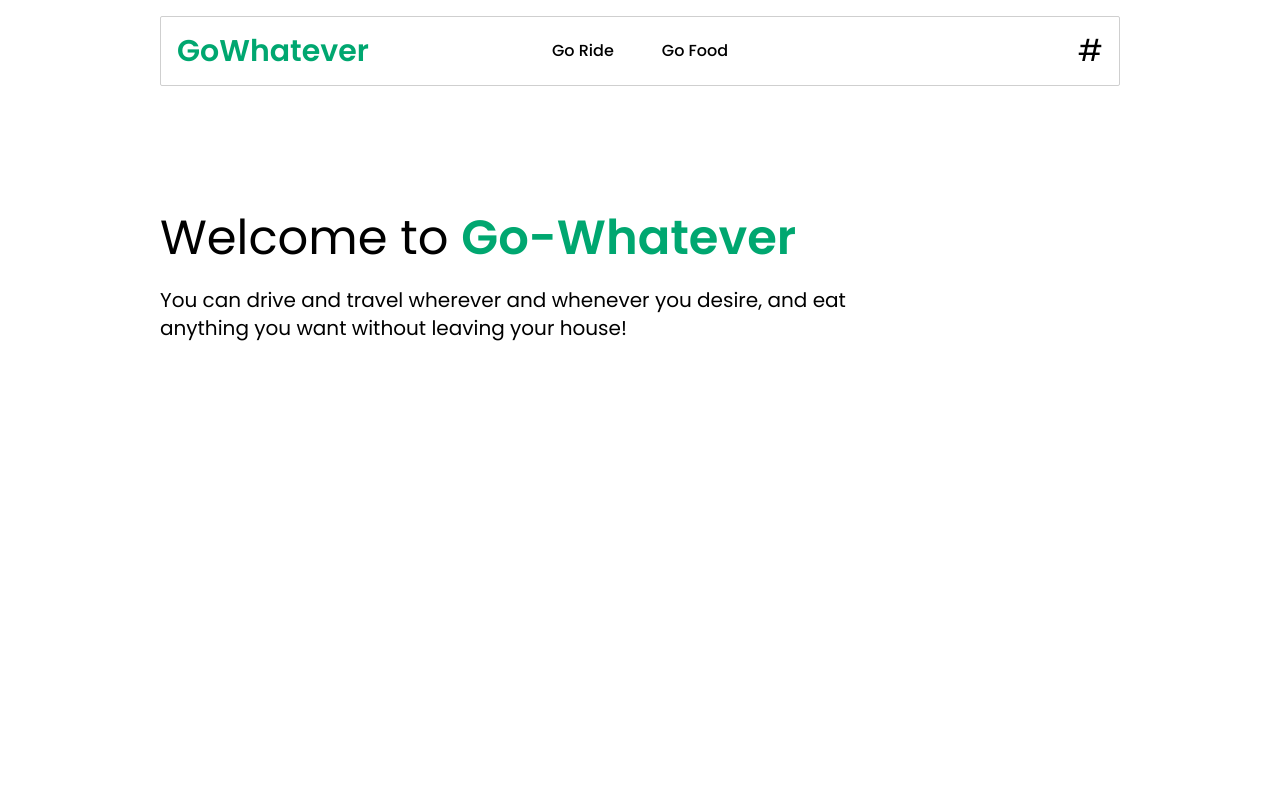
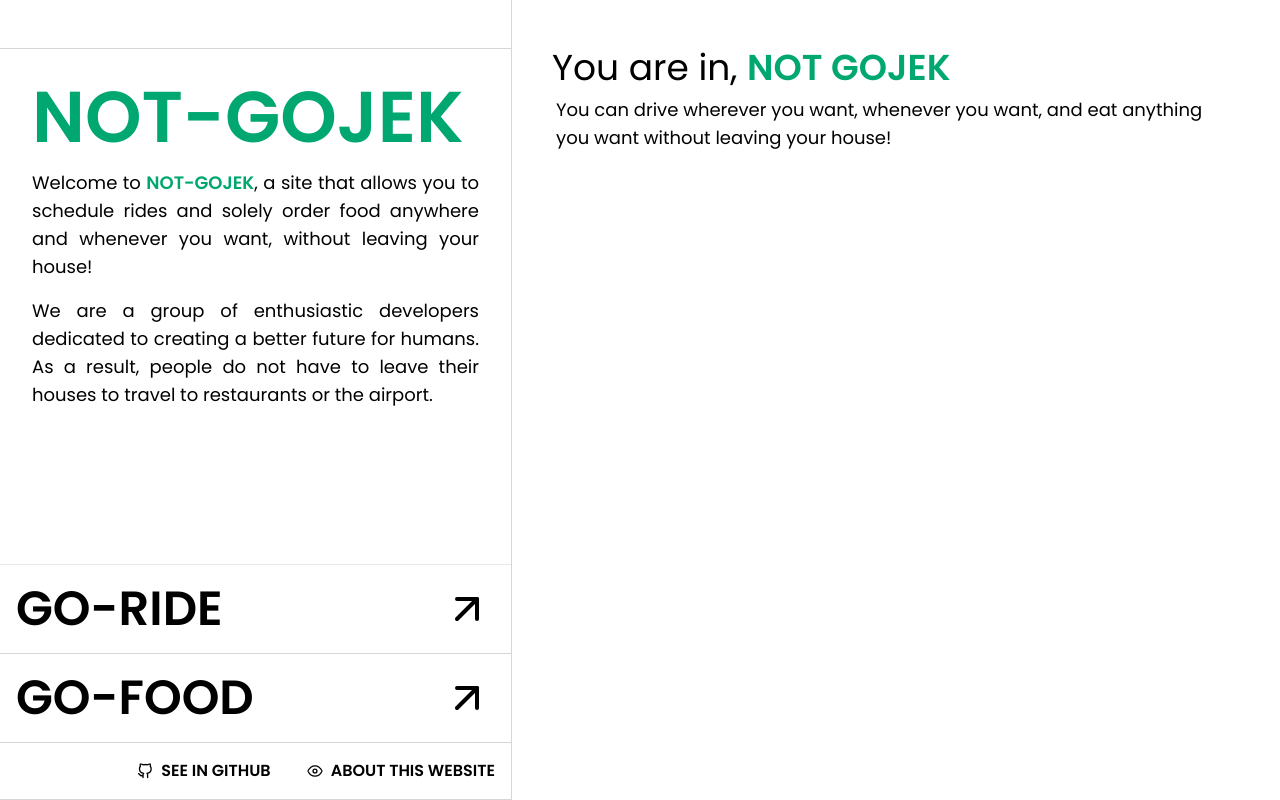
Before and after one commit to davaed/project-uts, a Next.js app: page / in a window 1280 px wide. Built offline with nearby package versions, Linux system fonts and the light colour scheme.

Commit message:
:bookmark: new design for website

```diff
--- a/components/Map.js
+++ b/components/Map.js
@@ -176,7 +176,7 @@ export default function TMap({
   }, [])
 
   return !loading ? (
-    <div className='w-[100%] h-[50vh] lg:h-[75vh] my-3 sm:my-6 lg:my-12'>
+    <div className='w-[100%] h-[50vh] lg:h-[75vh] my-2 sm:my-4 lg:my-8'>
       <MapContainer
         center={coordinates.pickUpPoint}
         zoom={14}
--- a/components/ModalOrder.js
+++ b/components/ModalOrder.js
@@ -12,14 +12,14 @@ export default function ModalOrder({
   return (
     <div className='fixed top-0 left-0 w-screen h-screen bg-stone-900 bg-opacity-10 px-5 sm:px-10 lg:px-0 z-[9999]'>
       <div className='h-full flex flex-col justify-center items-center'>
-        <div className='rounded-md border border-[#eaeaea] bg-white space-y-4 max-h-[75%] overflow-auto'>
+        <div className='component rounded-md border border-[#eaeaea] bg-white space-y-4 h-1/2 overflow-y-auto'>
           <div className='sticky top-0 flex justify-between border-b border-[#eaeaea] bg-white pb-2 p-4'>
             <h1 className='text-xl font-semibold'>payment</h1>
             <button
               className='bg-rose-200 hover:bg-rose-300 transistion ease-in-out duration-200 rounded-md p-0.5'
               onClick={() => setConfirmed(false)}
             >
-              <img src='/close.svg' className='transform scale-[.65]' />
+              <img src='/icon/close.svg' className='transform scale-[.65]' />
             </button>
           </div>
           {selectedCoordinates.map((item, index) => (
--- a/components/common/Layout.js
+++ b/components/common/Layout.js
@@ -3,20 +3,18 @@ import { Fragment } from 'react'
 export default function Layout(props) {
   return (
     <Fragment>
-      <main className='grid grid-cols-5 gap-12 mt-16 md:mt-32 mx-5 sm:mx-10 lg:mx-20 xl:mx-40 2xl:mx-72'>
-        <div className='col-span-5 md:col-span-4 2xl:col-span-3 space-y-3 md:space-y-6 text-4xl md:text-5xl leading-tight'>
-          <span>Welcome to </span>
-          <span className='capitalize font-semibold text-[#00a770]'>
-            {props.page}
-          </span>
-          {!props.skips && <span>! but not the real one.</span>}
-          <p className='text-lg md:text-xl'>
-            <span>{props.description}</span>
-          </p>
+      <div className='flex flex-col'>
+        <div className='space-x-1 space-y-2 py-12'>
+          <h1 className='text-4xl'>
+            You are in,{' '}
+            <span className='capitalize font-semibold text-[#00a770]'>
+              {props.page}
+            </span>{' '}
+          </h1>
+          <p className='text-lg'>{props.description}</p>
         </div>
-        <div className='hidden md:col-span-1 2xl:col-span-2'></div>
-        <div className='col-span-5'>{props.children}</div>
-      </main>
+        {props.children}
+      </div>
     </Fragment>
   )
 }
--- a/pages/_app.js
+++ b/pages/_app.js
@@ -8,11 +8,22 @@ import '../styles/globals.css'
 function MyApp({ Component, pageProps }) {
   const router = useRouter()
   const hiddenMenu = useRef(null)
+  const hiddenItem = useRef(null)
 
   const [activeTab, setActiveTab] = useState(router.pathname)
 
   function showHiddenMenu() {
-    hiddenMenu.current.classList.toggle('menu-active')
+    const classList =
+      'fixed md:relative w-full md:w-auto'.split(' ')
+
+    classList.map((className) => {
+      hiddenMenu.current.classList.toggle(className)
+    })
+    hiddenItem.current.classList.toggle('hidden')
+  }
+
+  function redirect(url) {
+    router.push(url)
   }
 
   useEffect(() => {
@@ -20,74 +31,116 @@ function MyApp({ Component, pageProps }) {
   }, [router.pathname])
 
   return (
-    <Fragment>
-      <header className='grid grid-cols-2 md:grid-cols-3 border border-[#cfcfcf] rounded-sm mx-5 sm:mx-10 lg:mx-20 xl:mx-40 p-4 my-4'>
-        <div className='flex flex-start'>
+    <main className='h-fullscreen grid grid-cols-1 md:grid-cols-5 text-black'>
+      <header className='md:col-span-2 border-r border-[#d6d6d6] z-[99999]'>
+        <div className='md:h-fullscreen sticky md:top-12'>
+          <div
+            className='h-full flex flex-col bg-white md:bg-inherit flex flex-col justify-between border-t border-[#d6d6d6] md:mt-12 border-b'
+            ref={hiddenMenu}
+          >
+            <div className='flex flex-row md:flex-col justify-between md:justify-start items-center md:items-start md:space-y-4 my-3 mx-5 md:m-8'>
               <Link href='/'>
-            <a className='font-semibold text-2xl sm:text-3xl text-[#00a770]'>
-              <span className='hidden sm:block'>GoWhatever</span>
-              <span className='block sm:hidden'>GOW</span>
+                <a className='font-semibold text-5xl md:text-7xl text-[#00a770] hover:underline'>
+                  <span className='hidden md:block'>NOT-GOJEK</span>
+                  <span className='block md:hidden'>NG</span>
+                </a>
+              </Link>
+              <button
+                className='inline-block md:hidden hover:bg-[#00a770] hover:bg-opacity-40 runded-md transition ease-in-out duration-200'
+                onClick={showHiddenMenu}
+              >
+                <img
+                  src='/icons/menu.svg'
+                  className='border transform scale-[.85] p-2'
+                />
+              </button>
+              <div className='flex flex-col text-lg text-justify space-y-4 hidden md:block'>
+                <p>
+                  Welcome to{' '}
+                  <span className='font-semibold text-[#00a770]'>
+                    NOT-GOJEK
+                  </span>
+                  , a site that allows you to schedule rides and solely order
+                  food anywhere and whenever you want, without leaving your
+                  house!
+                </p>
+                <p>
+                  We are a group of enthusiastic developers dedicated to
+                  creating a better future for humans. As a result, people do
+                  not have to leave their houses to travel to restaurants or the
+                  airport.
+                </p>
+              </div>
+            </div>
+            <div className='border-t divide-y divide-[#d6d6d6] z-[9999] hidden md:block' ref={hiddenItem}>
+              <div className='flex justify-between items-center text-3xl md:text-5xl p-4'>
+                <div
+                  className={`${
+                    activeTab.includes('go-ride') ? 'text-[#00a770]' : ''
+                  } font-semibold`}
+                >
+                  GO-RIDE
+                </div>
+                <div
+                  className='flex hover-menu cursor-pointer space-x-4 p-4'
+                  onClick={() => redirect('/go-ride')}
+                >
+                  <img
+                    src='/icons/arrow-up-right.svg'
+                    className='transform scale-[1.25] md:scale-[2]'
+                  />
+                </div>
+              </div>
+              <div className='flex justify-between items-center text-3xl md:text-5xl p-4'>
+                <div
+                  className={`${
+                    activeTab.includes('go-food') ? 'text-[#00a770]' : ''
+                  } font-semibold`}
+                >
+                  GO-FOOD
+                </div>
+                <div
+                  className='flex hover-menu cursor-pointer space-x-4 p-4'
+                  onClick={() => redirect('/go-food')}
+                >
+                  <img
+                    src='/icons/arrow-up-right.svg'
+                    className='transform scale-[1.25] md:scale-[2]'
+                  />
+                </div>
+              </div>
+
+              <div className='flex justify-end items-center space-x-8 p-4'>
+                <a
+                  href='https://github.com/davaed/project-uts'
+                  target='_blank'
+                  rel='noopener noreferrer'
+                  className='flex items-center cursor-pointer uppercase font-semibold hover:underline space-x-1'
+                >
+                  <img
+                    src='/icons/github.svg'
+                    className='transform scale-[.65]'
+                  />
+                  <span>see in github</span>
+                </a>
+                <Link href='/about'>
+                  <a className='flex items-center cursor-pointer uppercase font-semibold hover:underline space-x-1'>
+                    <img
+                      src='/icons/eye.svg'
+                      className='transform scale-[.65]'
+                    />
+                    <span>about this website</span>
                   </a>
                 </Link>
               </div>
-        <div className='md:flex justify-center items-center hidden space-x-12'>
-          <Link href='/go-ride'>
-            <a
-              className={`${
-                activeTab.includes('go-ride') ? 'text-[#00a770]' : ''
-              } font-medium hover:text-[#00a770]`}
-            >
-              Go Ride
-            </a>
-          </Link>
-          <Link href='/go-food'>
-            <a
-              className={`${
-                activeTab.includes('go-food') ? 'text-[#00a770]' : ''
-              } font-medium hover:text-[#00a770]`}
-            >
-              Go Food
-            </a>
-          </Link>
             </div>
-        <div className='flex justify-end'>
-          <button>
-            <span className='text-2xl md:text-3xl hidden md:block'>#</span>
-            <span
-              className='block md:hidden hover:bg-[#00a770] hover:bg-opacity-40 runded-md transition ease-in-out duration-200 p-1.5'
-              onClick={showHiddenMenu}
-            >
-              <img src='/menu.svg' className='transform scale-[.85]' />
-            </span>
-          </button>
           </div>
-        <div
-          className='col-span-2 flex text-xl border-t border-[#eaeaea] space-x-6 mt-4 pt-4 hidden'
-          ref={hiddenMenu}
-        >
-          <Link href='/go-ride'>
-            <a
-              className={`${
-                activeTab.includes('go-ride') ? 'text-[#00a770]' : ''
-              } font-medium hover:text-[#00a770]`}
-            >
-              Go Ride
-            </a>
-          </Link>
-          <Link href='/go-food'>
-            <a
-              className={`${
-                activeTab.includes('go-food') ? 'text-[#00a770]' : ''
-              } font-medium hover:text-[#00a770]`}
-            >
-              Go Food
-            </a>
-          </Link>
         </div>
       </header>
-
+      <section className='md:col-span-3 mx-5 md:mx-10'>
         <Component {...pageProps} />
-    </Fragment>
+      </section>
+    </main>
   )
 }
 
--- a/pages/go-food/index.js
+++ b/pages/go-food/index.js
@@ -16,19 +16,19 @@ export default function GoFood(props) {
   return (
     <Fragment>
       <Head>
-        <title>GoFood - GoWhatever</title>
+        <title>GoFood - NOT GOJEK</title>
         <meta name='description' content='Generated by create next app' />
         <link rel='icon' href='/favicon.ico' />
       </Head>
 
       <Layout
         skips={false}
-        page={'go food'}
+        page={'go food application'}
         description={
-          'Eat simply by purchasing without needing to purchase it straight from the restaurant to eat.'
+          'You may get the greatest deal on food by purchasing it from our fictitious restaurant list below! '
         }
       >
-        <div className='grid grid-cols-1 sm:grid-cols-2 md:grid-cols-3 xl:grid-cols-4 2xl:grid-cols-5 gap-4 mb-6 sm:my-6 md:my-12'>
+        <div className='grid grid-cols-1 md:grid-cols-2 xl:grid-cols-3 2xl:grid-cols-4 gap-4 pb-8 md:pb-0'>
           {props.restaurants.map((item) => (
             <div
               className='cursor-pointer rounded-md border border-[#eaeaea] hover:border-[#0070f3] hover:text-[#0070f3] transition ease-in-out duration-200 p-4'
--- a/pages/index.js
+++ b/pages/index.js
@@ -7,16 +7,16 @@ export default function Home() {
   return (
     <Fragment>
       <Head>
-        <title>Go Whatever</title>
+        <title>NOT GOJEK</title>
         <meta name='description' content='Generated by create next app' />
         <link rel='icon' href='/favicon.ico' />
       </Head>
 
       <Layout
         skips={true}
-        page={'go-whatever'}
+        page={'NOT GOJEK'}
         description={
-          'You can drive and travel wherever and whenever you desire, and eat anything you want without leaving your house!'
+          'You can drive wherever you want, whenever you want, and eat anything you want without leaving your house!'
         }
       ></Layout>
     </Fragment>
--- a/styles/globals.css
+++ b/styles/globals.css
@@ -7,6 +7,9 @@ body {
   /* font-family: -apple-system, BlinkMacSystemFont, Segoe UI, Roboto, Oxygen,
     Ubuntu, Cantarell, Fira Sans, Droid Sans, Helvetica Neue, sans-serif; */
   font-family: 'Poppins', sans-serif;
+  /* overflow-y: hidden !important; */
+  -webkit-font-smoothing: antialiased;
+  -moz-osx-font-smoothing: grayscale;
 }
 
 a {
@@ -16,6 +19,23 @@ a {
 
 * {
   box-sizing: border-box;
+}
+
+.component {
+  scrollbar-width: none;
+}
+.component::-webkit-scrollbar {
+  width: 0 !important;
+}
+.component::-webkit-scrollbar-thumb {
+  background-color: transparent;
+  border: none;
+}
+.component {
+  overflow: -moz-scrollbars-none;
+}
+.component {
+  -ms-overflow-style: none;
 }
 
 .leaflet-marker-icon:first-of-type {
@@ -35,3 +55,22 @@ a {
   border-color: crimson !important;
   color: crimson !important;
 }
+
+.hover-menu {
+  transition: ease-in-out 0.4s;
+}
+
+.hover-menu > img {
+  transition: ease-in-out 0.4s;
+}
+
+.hover-menu:hover {
+  transition: ease-in-out 0.2s;
+  background-color: #00a770 !important;
+  color: #fff;
+}
+
+.hover-menu:hover > img {
+  transition: ease-in-out 0.2s;
+  filter: brightness(0) invert(1);
+}
```
Also changed, not shown: components/ModalMenus.js (+7 -7 lines), components/Payments.js (added, +13 -0 lines), pages/go-food/[restaurant].js (+8 -7 lines), tailwind.config.js (+7 -1 lines), public/close.svg (deleted), public/menu.svg (deleted). Lines whose indentation alone changed are shown as unchanged.
